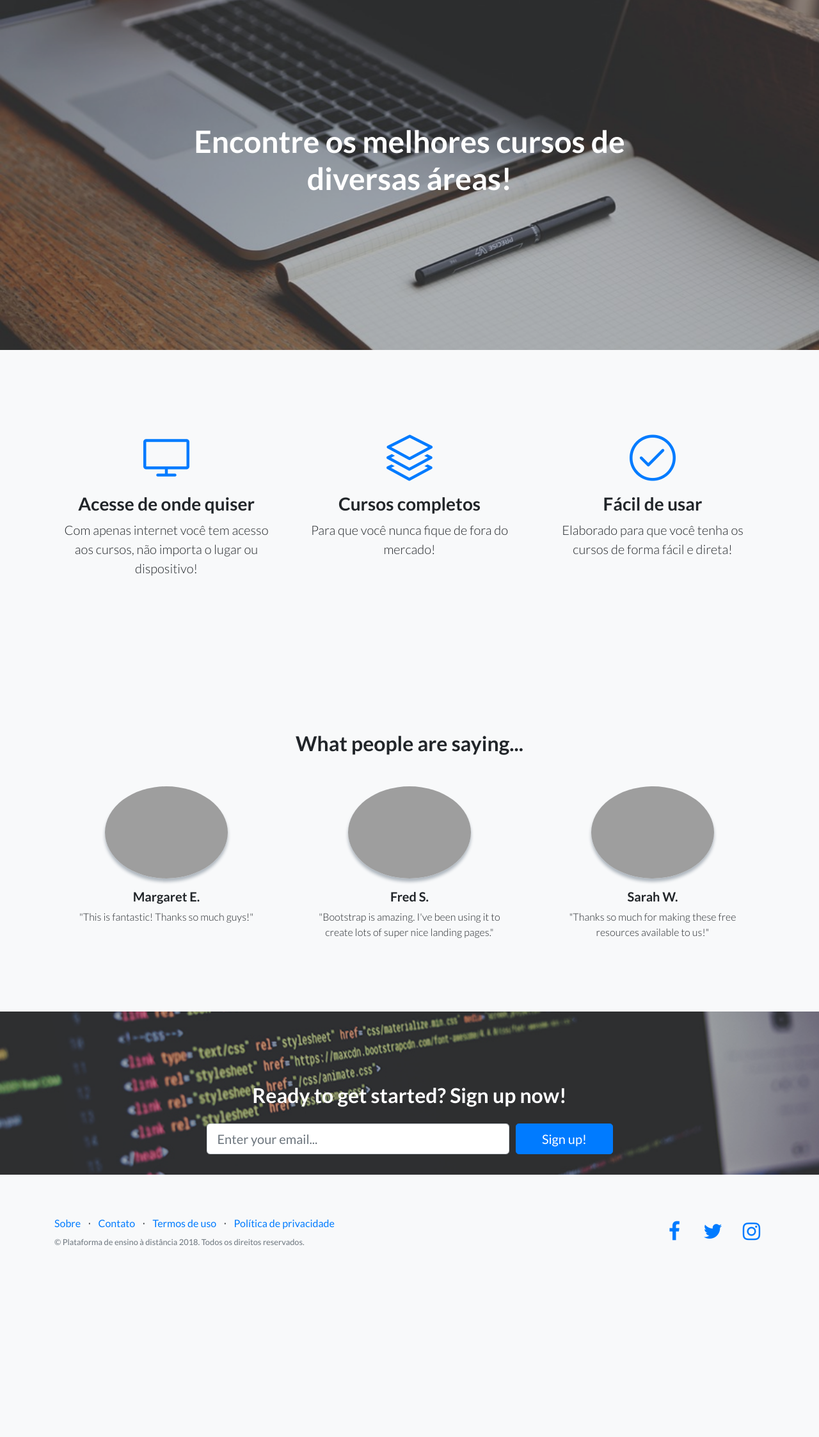
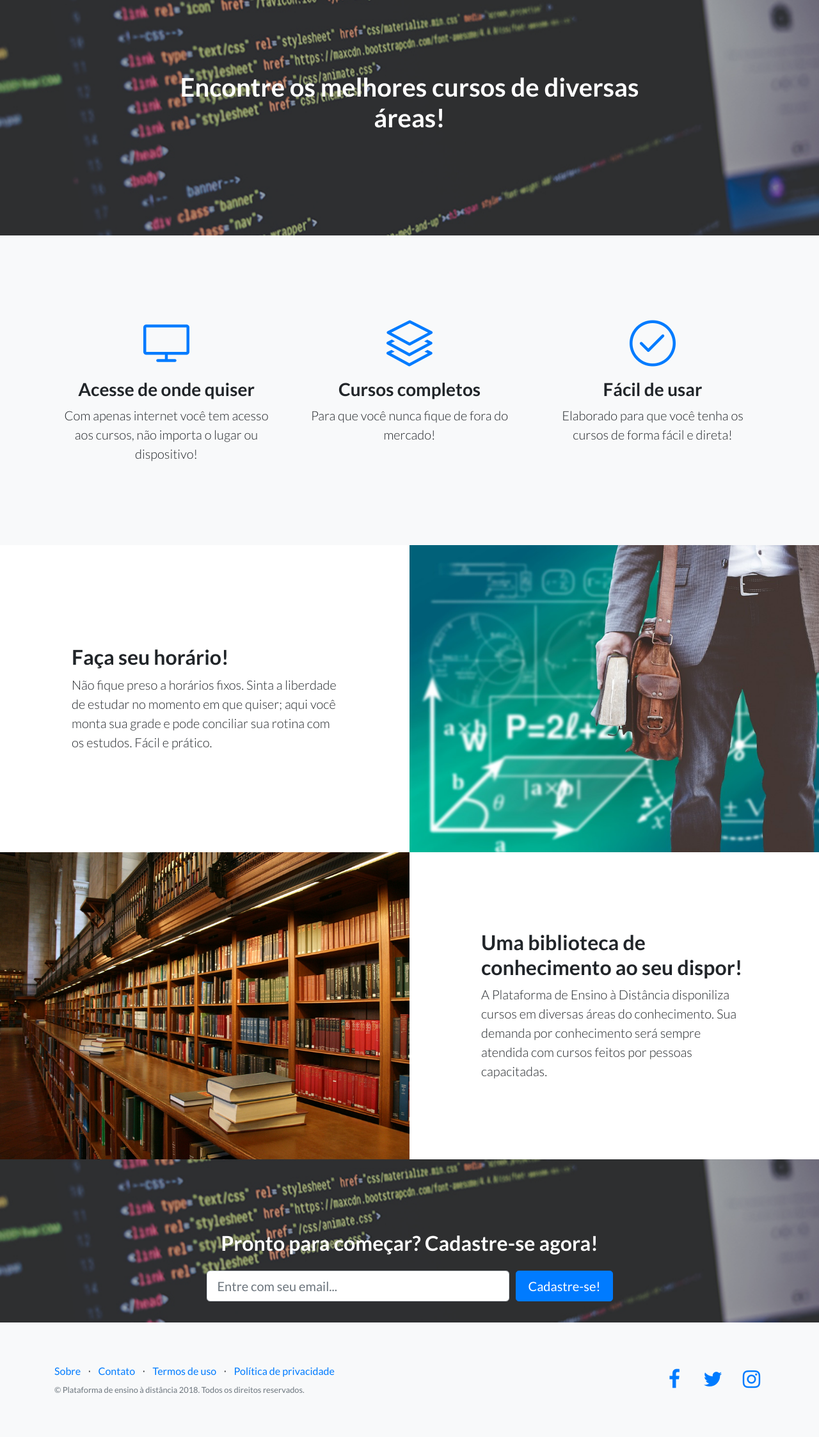
Before and after one commit to Non-Devs/django-ds, a Django app: page / in a window 1280 px wide. Shown: the part 56-2302 px from the top of the page at 64% size. Before the commit the page ends 2002 px from the top, so only its background shows below. Run offline with Django 3.2, Linux system fonts and the light colour scheme; parts of the project's set-up code (start-up, migrations or seed data) failed here and were passed over; some libraries are stand-ins or nearby versions; grey boxes are pictures that could not be loaded.

Commit message:
Melhorias gerais nos templates

```diff
--- a/ped/core/templates/home.html
+++ b/ped/core/templates/home.html
@@ -2,7 +2,7 @@
 {% block content %}
 
     <!-- Masthead -->
-    <header class="masthead text-white text-center">
+    <header class="call-to-action text-white text-center">
       <div class="overlay"></div>
       <div class="container">
         <div class="row">
@@ -60,59 +60,23 @@
       </div>
     </section>
 
-    <!-- Image Showcases
+    <!-- Image Showcases -->
     <section class="showcase">
       <div class="container-fluid p-0">
         <div class="row no-gutters">
-
-          <div class="col-lg-6 order-lg-2 text-white showcase-img" style="background-image: url('img/bg-showcase-1.jpg');"></div>
+          <div class="col-lg-6 order-lg-2 text-white showcase-img" style="background-image: url('static/img/professor.jpg');"></div>
           <div class="col-lg-6 order-lg-1 my-auto showcase-text">
-            <h2>Fully Responsive Design</h2>
-            <p class="lead mb-0">When you use a theme created by Start Bootstrap, you know that the theme will look great on any device, whether it's a phone, tablet, or desktop the page will behave responsively!</p>
+            <h2>Faça seu horário! </h2>
+            <p class="lead mb-0">Não fique preso a horários fixos. Sinta a liberdade de estudar no momento em que quiser; aqui
+            você monta sua grade e pode conciliar sua rotina com os estudos. Fácil e prático.</p>
           </div>
         </div>
         <div class="row no-gutters">
-          <div class="col-lg-6 text-white showcase-img" style="background-image: url('img/bg-showcase-2.jpg');"></div>
+          <div class="col-lg-6 text-white showcase-img" style="background-image: url('static/img/books.jpg');"></div>
           <div class="col-lg-6 my-auto showcase-text">
-            <h2>Updated For Bootstrap 4</h2>
-            <p class="lead mb-0">Newly improved, and full of great utility classes, Bootstrap 4 is leading the way in mobile responsive web development! All of the themes on Start Bootstrap are now using Bootstrap 4!</p>
-          </div>
-        </div>
-        <div class="row no-gutters">
-          <div class="col-lg-6 order-lg-2 text-white showcase-img" style="background-image: url('img/bg-showcase-3.jpg');"></div>
-          <div class="col-lg-6 order-lg-1 my-auto showcase-text">
-            <h2>Easy to Use &amp; Customize</h2>
-            <p class="lead mb-0">Landing Page is just HTML and CSS with a splash of SCSS for users who demand some deeper customization options. Out of the box, just add your content and images, and your new landing page will be ready to go!</p>
-          </div>
-        </div>
-      </div>
-    </section>-->
-
-    <!-- Testimonials -->
-    <section class="testimonials text-center bg-light">
-      <div class="container">
-        <h2 class="mb-5">What people are saying...</h2>
-        <div class="row">
-          <div class="col-lg-4">
-            <div class="testimonial-item mx-auto mb-5 mb-lg-0">
-              <img class="img-fluid rounded-circle mb-3" src="img/testimonials-1.jpg" alt="">
-              <h5>Margaret E.</h5>
-              <p class="font-weight-light mb-0">"This is fantastic! Thanks so much guys!"</p>
-            </div>
-          </div>
-          <div class="col-lg-4">
-            <div class="testimonial-item mx-auto mb-5 mb-lg-0">
-              <img class="img-fluid rounded-circle mb-3" src="img/testimonials-2.jpg" alt="">
-              <h5>Fred S.</h5>
-              <p class="font-weight-light mb-0">"Bootstrap is amazing. I've been using it to create lots of super nice landing pages."</p>
-            </div>
-          </div>
-          <div class="col-lg-4">
-            <div class="testimonial-item mx-auto mb-5 mb-lg-0">
-              <img class="img-fluid rounded-circle mb-3" src="img/testimonials-3.jpg" alt="">
-              <h5>Sarah	W.</h5>
-              <p class="font-weight-light mb-0">"Thanks so much for making these free resources available to us!"</p>
-            </div>
+            <h2>Uma biblioteca de conhecimento ao seu dispor!</h2>
+            <p class="lead mb-0">A Plataforma de Ensino à Distância disponiliza cursos em diversas áreas do conhecimento.
+             Sua demanda por conhecimento será sempre atendida com cursos feitos por pessoas capacitadas.</p>
           </div>
         </div>
       </div>
@@ -124,16 +88,16 @@
       <div class="container">
         <div class="row">
           <div class="col-xl-9 mx-auto">
-            <h2 class="mb-4">Ready to get started? Sign up now!</h2>
+            <h2 class="mb-4">Pronto para começar? Cadastre-se agora!</h2>
           </div>
           <div class="col-md-10 col-lg-8 col-xl-7 mx-auto">
             <form>
               <div class="form-row">
                 <div class="col-12 col-md-9 mb-2 mb-md-0">
-                  <input type="email" class="form-control form-control-lg" placeholder="Enter your email...">
+                  <input type="email" class="form-control form-control-lg" placeholder="Entre com seu email...">
                 </div>
                 <div class="col-12 col-md-3">
-                  <button type="submit" class="btn btn-block btn-lg btn-primary">Sign up!</button>
+                  <button type="submit" class="btn btn-block btn-lg btn-primary">Cadastre-se!</button>
                 </div>
               </div>
             </form>
```
Also changed, not shown: ped/core/templates/contact.html (+13 -2 lines), ped/cursos/templates/cursos/index.html (+19 -7 lines).
